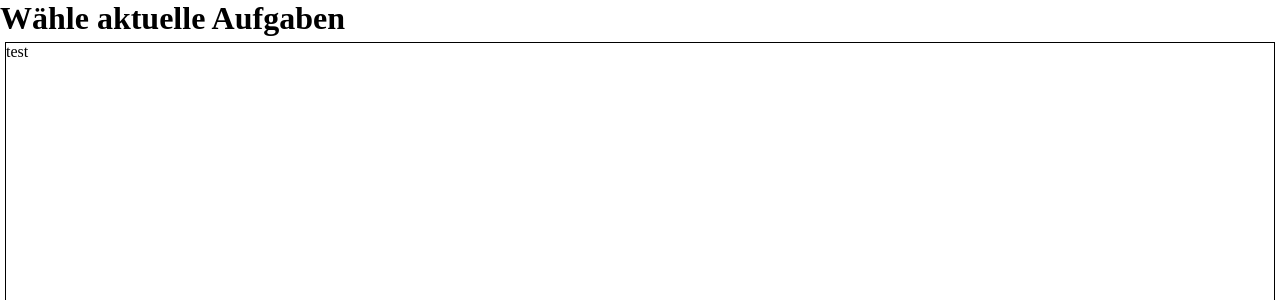
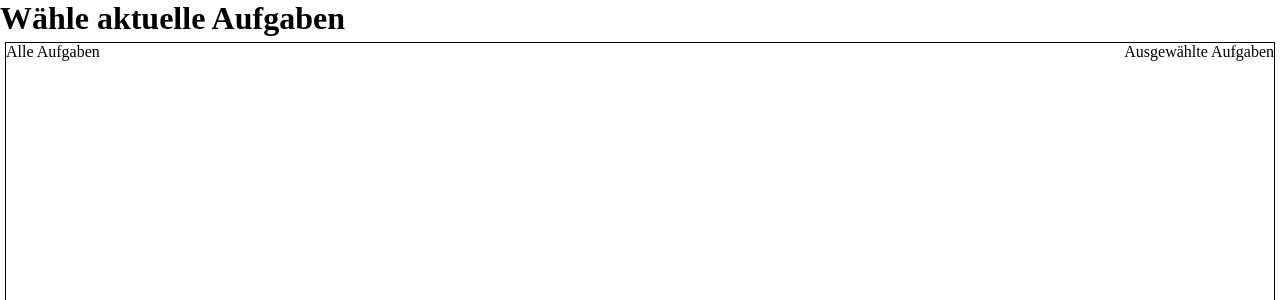
Before and after one commit to A11yship/capstone-project, a Next.js app: page /create-list in a window 1280 px wide. Shown: the top 300 px of the page. Built offline with nearby package versions, Linux system fonts and the light colour scheme.

Commit message:
Add columns

```diff
--- a/src/components/Container/StyledContainer.js
+++ b/src/components/Container/StyledContainer.js
@@ -2,6 +2,7 @@ import styled from 'styled-components';
 
 const StyledContainer = styled.div`
 	display: flex;
+	justify-content: space-between;
 	width: auto;
 	height: calc(100vh - 50px);
 	margin: 5px;
--- a/src/pages/create-list.js
+++ b/src/pages/create-list.js
@@ -1,10 +1,16 @@
 import StyledContainer from '../components/Container/StyledContainer';
 
 export default function CreateList() {
+	const columns = ['Alle Aufgaben', 'Ausgewählte Aufgaben'];
+
 	return (
 		<>
 			<h1>Wähle aktuelle Aufgaben </h1>
-			<StyledContainer>test</StyledContainer>
+			<StyledContainer>
+				{columns.map(column => {
+					return <div key={column}>{column}</div>;
+				})}
+			</StyledContainer>
 		</>
 	);
 }
```
